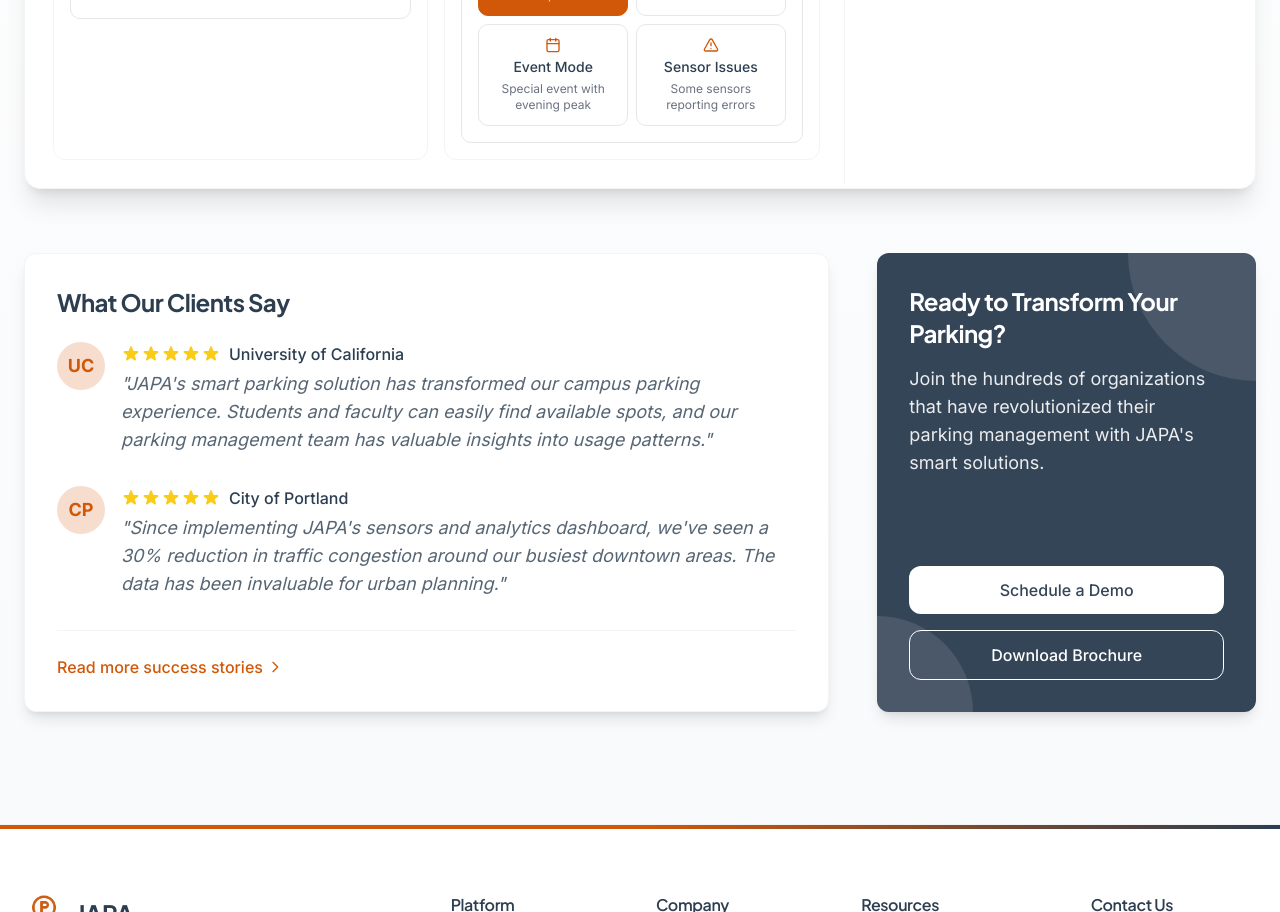
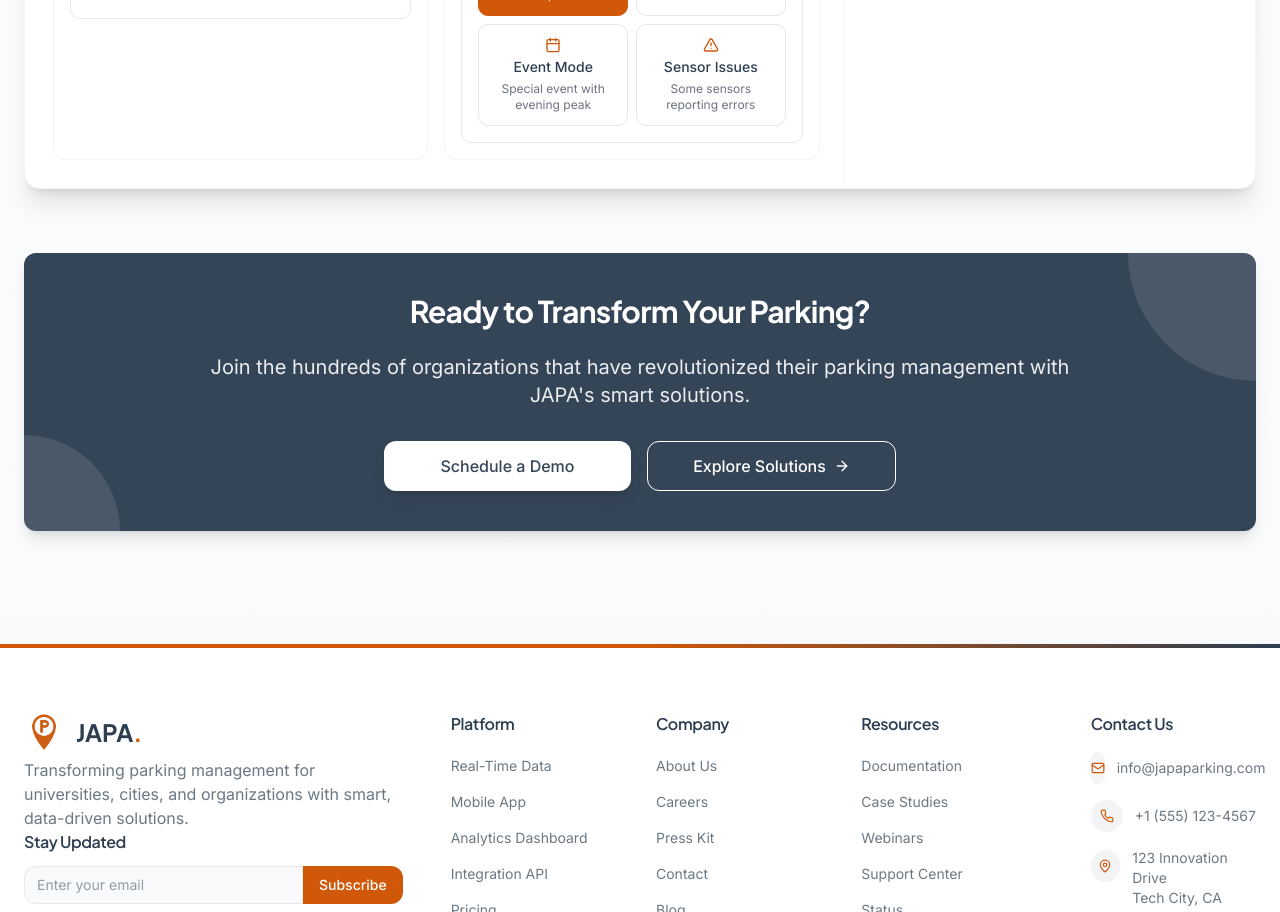
Before and after one commit to dajobrague/japa, a React (Vite) app: page /solutions in a window 1280 px wide. Shown: the part 3520-4432 px from the top of the page. Built offline with nearby package versions, Linux system fonts and the light colour scheme.

Commit message:
Remove testimonials section from Solutions page and make CTA full width

```diff
--- a/src/components/solutions/SimulatorSection.tsx
+++ b/src/components/solutions/SimulatorSection.tsx
@@ -2,8 +2,12 @@ import React from 'react';
 import AnimationWrapper from '@/components/ui/AnimationWrapper';
 import Pill from '@/components/ui/Pill';
 import ParkingSimulator from '@/components/simulator/ParkingSimulator';
+import { useDemoForm } from '@/contexts/DemoFormContext';
+import { ArrowRight } from 'lucide-react';
 
 const SimulatorSection: React.FC = () => {
+  const { openDemoForm } = useDemoForm();
+
   return (
     <section id="simulator" className="py-20 md:py-28 bg-gradient-to-b from-white to-japa-gray/30">
       <div className="container-wide">
@@ -26,94 +30,38 @@ const SimulatorSection: React.FC = () => {
           </div>
         </AnimationWrapper>
 
-        {/* Testimonials and CTA Section */}
-        <div className="grid grid-cols-1 lg:grid-cols-3 gap-8 lg:gap-12 mt-16">
-          {/* Testimonials */}
-          <AnimationWrapper animation="fade-up" delay={150} className="lg:col-span-2">
-            <div className="bg-white rounded-xl p-8 shadow-lg border border-gray-100 h-full flex flex-col justify-between">
-              <div>
-                <h3 className="text-2xl font-bold text-japa-slate mb-6">What Our Clients Say</h3>
+        {/* CTA Section - Now full width */}
+        <AnimationWrapper animation="fade-up" delay={200} className="mt-16">
+          <div className="bg-japa-dark rounded-xl p-8 md:p-10 text-white shadow-lg relative overflow-hidden h-full flex flex-col justify-between group hover:shadow-2xl transition-all duration-500">
+            <div className="absolute top-0 right-0 w-64 h-64 bg-white/10 rounded-full -mr-32 -mt-32 z-0 group-hover:scale-110 transition-transform duration-700"></div>
+            <div className="absolute bottom-0 left-0 w-48 h-48 bg-white/10 rounded-full -ml-24 -mb-24 z-0 group-hover:scale-110 transition-transform duration-700"></div>
+            <div className="absolute inset-0 bg-gradient-to-br from-japa-blue/20 to-japa-orange/20 opacity-0 group-hover:opacity-100 transition-opacity duration-500 z-0"></div>
 
-                <div className="space-y-8">
-                  <div className="flex items-start space-x-4">
-                    <div className="w-12 h-12 rounded-full bg-japa-blue/20 flex-shrink-0 flex items-center justify-center text-japa-blue font-bold text-lg">
-                      UC
-                    </div>
-                    <div>
-                      <div className="flex items-center mb-1">
-                        <div className="flex">
-                          {[1, 2, 3, 4, 5].map((star) => (
-                            <svg key={star} className="w-5 h-5 text-yellow-400" fill="currentColor" viewBox="0 0 20 20">
-                              <path d="M9.049 2.927c.3-.921 1.603-.921 1.902 0l1.07 3.292a1 1 0 00.95.69h3.462c.969 0 1.371 1.24.588 1.81l-2.8 2.034a1 1 0 00-.364 1.118l1.07 3.292c.3.921-.755 1.688-1.54 1.118l-2.8-2.034a1 1 0 00-1.175 0l-2.8 2.034c-.784.57-1.838-.197-1.539-1.118l1.07-3.292a1 1 0 00-.364-1.118L2.98 8.72c-.783-.57-.38-1.81.588-1.81h3.461a1 1 0 00.951-.69l1.07-3.292z" />
-                            </svg>
-                          ))}
-                        </div>
-                        <span className="ml-2 text-japa-slate font-medium">University of California</span>
-                      </div>
-                      <p className="text-japa-slate/80 italic">
-                        "JAPA's smart parking solution has transformed our campus parking experience. Students and faculty can easily find available spots, and our parking management team has valuable insights into usage patterns."
-                      </p>
-                    </div>
-                  </div>
+            <div className="relative z-10 max-w-4xl mx-auto text-center">
+              <h3 className="text-2xl md:text-3xl font-bold mb-4 md:mb-6 group-hover:text-japa-orange transition-colors duration-300">Ready to Transform Your Parking?</h3>
+              <p className="mb-8 text-white/90 text-lg md:text-xl">
+                Join the hundreds of organizations that have revolutionized their parking management with JAPA's smart solutions.
+              </p>
 
-                  <div className="flex items-start space-x-4">
-                    <div className="w-12 h-12 rounded-full bg-japa-blue/20 flex-shrink-0 flex items-center justify-center text-japa-blue font-bold text-lg">
-                      CP
-                    </div>
-                    <div>
-                      <div className="flex items-center mb-1">
-                        <div className="flex">
-                          {[1, 2, 3, 4, 5].map((star) => (
-                            <svg key={star} className="w-5 h-5 text-yellow-400" fill="currentColor" viewBox="0 0 20 20">
-                              <path d="M9.049 2.927c.3-.921 1.603-.921 1.902 0l1.07 3.292a1 1 0 00.95.69h3.462c.969 0 1.371 1.24.588 1.81l-2.8 2.034a1 1 0 00-.364 1.118l1.07 3.292c.3.921-.755 1.688-1.54 1.118l-2.8-2.034a1 1 0 00-1.175 0l-2.8 2.034c-.784.57-1.838-.197-1.539-1.118l1.07-3.292a1 1 0 00-.364-1.118L2.98 8.72c-.783-.57-.38-1.81.588-1.81h3.461a1 1 0 00.951-.69l1.07-3.292z" />
-                            </svg>
-                          ))}
-                        </div>
-                        <span className="ml-2 text-japa-slate font-medium">City of Portland</span>
-                      </div>
-                      <p className="text-japa-slate/80 italic">
-                        "Since implementing JAPA's sensors and analytics dashboard, we've seen a 30% reduction in traffic congestion around our busiest downtown areas. The data has been invaluable for urban planning."
-                      </p>
-                    </div>
-                  </div>
-                </div>
-              </div>
+              <div className="flex flex-col md:flex-row gap-4 max-w-lg mx-auto relative z-10">
+                <button
+                  onClick={openDemoForm}
+                  className="flex-1 bg-white text-japa-dark hover:bg-gray-100 transition-colors duration-300 font-medium py-3 px-6 rounded-lg text-center shadow-lg border-none group-hover:scale-105 transform transition-transform"
+                >
+                  Schedule a Demo
+                </button>
 
-              <div className="mt-8 pt-6 border-t border-gray-100">
-                <a href="#" className="text-japa-blue hover:text-japa-darkBlue font-medium flex items-center justify-center sm:justify-start">
-                  Read more success stories
-                  <svg className="w-4 h-4 ml-1" fill="none" stroke="currentColor" viewBox="0 0 24 24" xmlns="http://www.w3.org/2000/svg">
-                    <path strokeLinecap="round" strokeLinejoin="round" strokeWidth={2} d="M9 5l7 7-7 7" />
-                  </svg>
+                <a
+                  href="/solutions#features"
+                  className="flex-1 flex items-center justify-center bg-transparent border border-white text-white hover:bg-white/10 transition-all duration-300 font-medium py-3 px-6 rounded-lg text-center group-hover:border-white/70"
+                >
+                  <span>Explore Solutions</span>
+                  <ArrowRight size={16} className="ml-2 transition-transform group-hover:translate-x-1" />
                 </a>
               </div>
             </div>
-          </AnimationWrapper>
-
-          {/* CTA Box */}
-          <AnimationWrapper animation="fade-up" delay={200}>
-            <div className="bg-japa-dark rounded-xl p-8 text-white shadow-lg relative overflow-hidden h-full flex flex-col justify-between">
-              <div className="absolute top-0 right-0 w-64 h-64 bg-white/10 rounded-full -mr-32 -mt-32 z-0"></div>
-              <div className="absolute bottom-0 left-0 w-48 h-48 bg-white/10 rounded-full -ml-24 -mb-24 z-0"></div>
-
-              <div className="relative z-10">
-                <h3 className="text-2xl font-bold mb-4">Ready to Transform Your Parking?</h3>
-                <p className="mb-8 text-white/90">
-                  Join the hundreds of organizations that have revolutionized their parking management with JAPA's smart solutions.
-                </p>
-              </div>
-
-              <div className="space-y-4 relative z-10">
-                <a href="#" className="block w-full bg-white text-japa-dark hover:bg-gray-100 transition-colors font-medium py-3 px-6 rounded-lg text-center">
-                  Schedule a Demo
-                </a>
-                <a href="#" className="block w-full bg-transparent border border-white text-white hover:bg-white/10 transition-colors font-medium py-3 px-6 rounded-lg text-center">
-                  Download Brochure
-                </a>
-              </div>
-            </div>
-          </AnimationWrapper>
-        </div>
+          </div>
+        </AnimationWrapper>
       </div>
     </section>
   );
```
